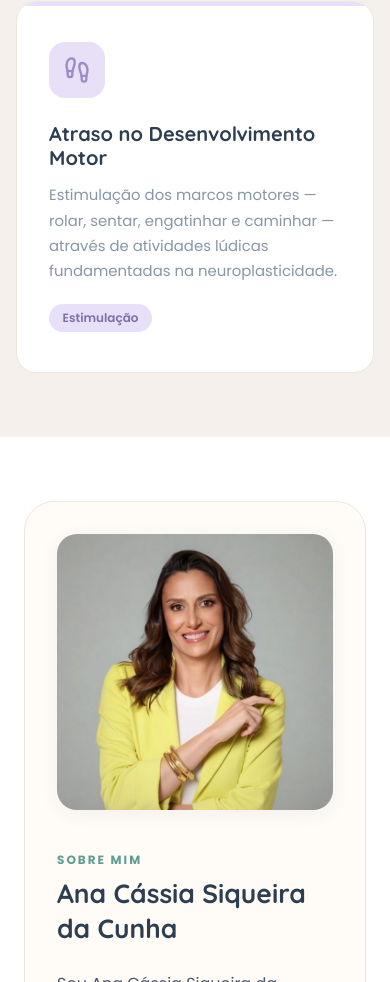
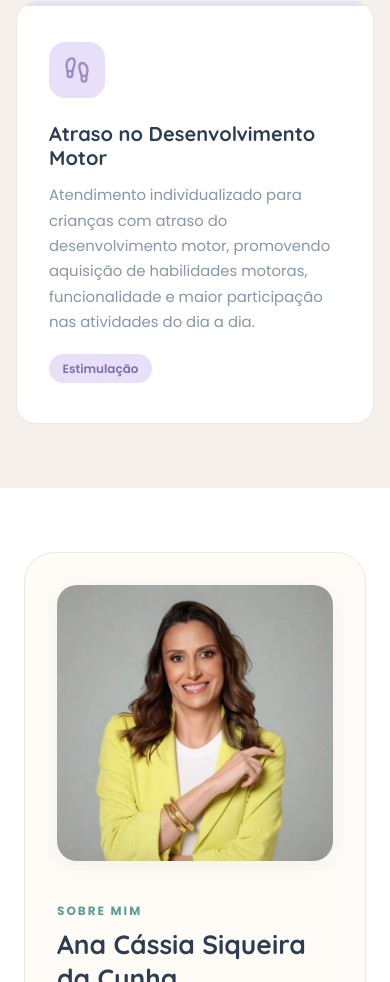
Before and after one commit to sitefisioneuro-droid/neuro-fisio, a Next.js app: page / in a window 390 px wide. Shown: the part 2991-3973 px from the top of the page. Built offline with nearby package versions, Linux system fonts and the light colour scheme.

Commit message:
mobile first

```diff
--- a/src/app/page.tsx
+++ b/src/app/page.tsx
@@ -220,9 +220,10 @@ export default function Home() {
                 </div>
                 <h3 className={styles.cardTitle}>Atraso no Desenvolvimento Motor</h3>
                 <p className={styles.cardText}>
-                  Estimulação dos marcos motores — rolar, sentar, engatinhar e
-                  caminhar — através de atividades lúdicas fundamentadas na
-                  neuroplasticidade.
+                  Atendimento individualizado para crianças com atraso do
+                  desenvolvimento motor, promovendo aquisição de habilidades
+                  motoras, funcionalidade e maior participação nas atividades
+                  do dia a dia.
                 </p>
                 <span className={`${styles.cardTag} ${styles.tagLavender}`}>
                   Estimulação
```
